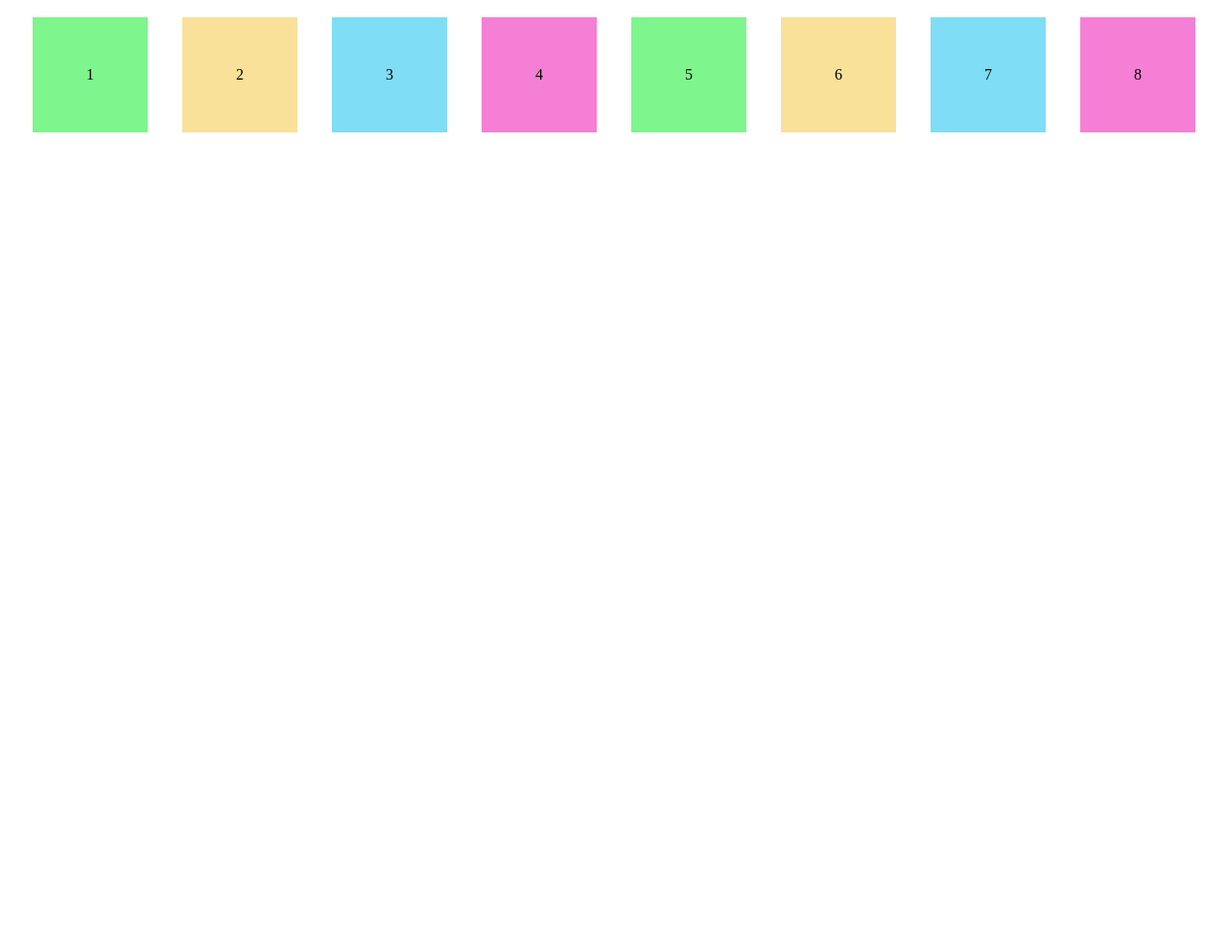
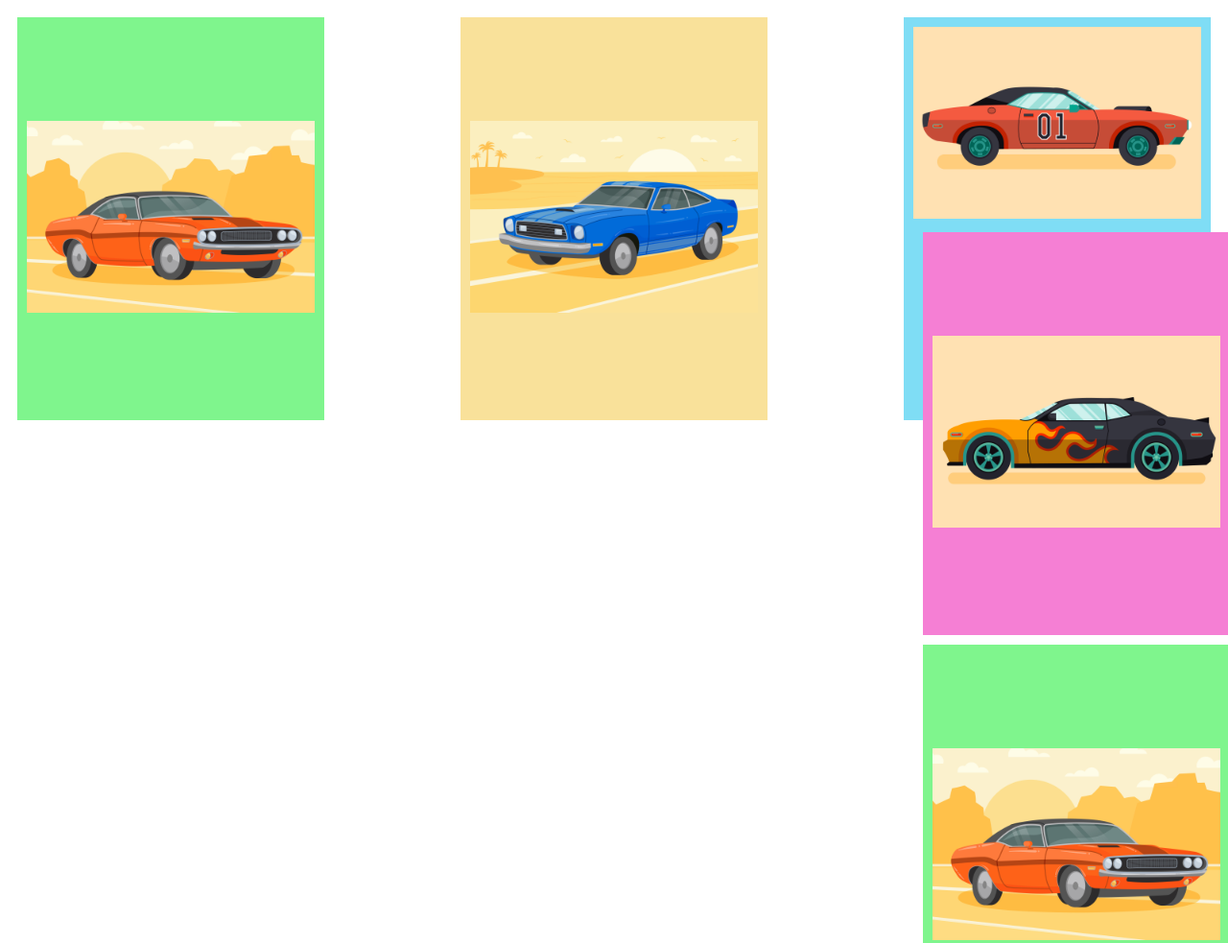
Before and after one commit to joelteixeiradacunha/EECarlos-Goes, a plain HTML site: page display-flex/index.html in a window 1280 px wide. Shown: the top 983 px of the page at 96% size. Before the commit the page ends 800 px from the top, so only its background shows below. Drawn offline with Linux system fonts and the light colour scheme.

Commit message:
commit 2 13fev

```diff
--- a/display-flex/index.html
+++ b/display-flex/index.html
@@ -9,14 +9,61 @@
 <body>
 
     <div class="container">
-        <div class="bloco_1">1</div>
-        <div class="bloco_2">2</div>
-        <div class="bloco_3">3</div>
-        <div class="bloco_4">4</div>
-        <div class="bloco_1">5</div>
-        <div class="bloco_2">6</div>
-        <div class="bloco_3">7</div>
-        <div class="bloco_4">8</div>
+        <div class="bloco_1">
+            <img src="images/7360723.jpg" alt="Mustang" width="300" height="200">
+            <!-- <div class="description">
+                <h2>Mustang GT</h2>
+                <p>Lorem ipsum dolor sit amet consectetur adipisicing elit. Eius nam reprehenderit quibusdam voluptatibus corporis accusantium vero illo maxime placeat possimus quasi dolores, ab corrupti omnis explicabo voluptates at mollitia eligendi!</p>
+            </div> -->
+        </div>
+        <div class="bloco_2">
+            <img src="images/7360730.jpg" alt="Mustang" width="300" height="200">
+            <!-- <div class="description">
+                <h2>Mustang Mach 1</h2>
+                <p>Lorem ipsum dolor sit amet consectetur adipisicing elit. Eius nam reprehenderit quibusdam voluptatibus corporis accusantium vero illo maxime placeat possimus quasi dolores, ab corrupti omnis explicabo voluptates at mollitia eligendi!</p>
+            </div> -->
+        </div>
+        <div class="bloco_3">
+            <img src="images/7394666.jpg" alt="Mustang" width="300" height="200">
+            <!-- <div class="description">
+                <h2>Mustang Shelby GT500</h2>
+                <p>Lorem ipsum dolor sit amet consectetur adipisicing elit. Eius nam reprehenderit quibusdam voluptatibus corporis accusantium vero illo maxime placeat possimus quasi dolores, ab corrupti omnis explicabo voluptates at mollitia eligendi!</p>
+            </div> -->
+        <div class="bloco_4">
+            <img src="images/7394685.jpg" alt="Mustang" width="300" height="200">
+            <!-- <div class="description">
+                <h2>Mustang Boss 302</h2>
+                <p>Lorem ipsum dolor sit amet consectetur adipisicing elit. Eius nam reprehenderit quibusdam voluptatibus corporis accusantium vero illo maxime placeat possimus quasi dolores, ab corrupti omnis explicabo voluptates at mollitia eligendi!</p>
+            </div> -->
+        </div>
+        <div class="bloco_1">
+            <img src="images/7360723.jpg" alt="Mustang" width="300" height="200">
+            <!-- <div class="description">
+                <h2>Mustang GT</h2>
+                <p>Lorem ipsum dolor sit amet consectetur adipisicing elit. Eius nam reprehenderit quibusdam voluptatibus corporis accusantium vero illo maxime placeat possimus quasi dolores, ab corrupti omnis explicabo voluptates at mollitia eligendi!</p>
+            </div> -->
+        </div>
+        <div class="bloco_2">
+            <img src="images/7360730.jpg" alt="Mustang" width="300" height="200">
+            <!-- <div class="description">
+                <h2>Mustang Mach 1</h2>
+                <p>Lorem ipsum dolor sit amet consectetur adipisicing elit. Eius nam reprehenderit quibusdam voluptatibus corporis accusantium vero illo maxime placeat possimus quasi dolores, ab corrupti omnis explicabo voluptates at mollitia eligendi!</p>
+            </div> -->
+        </div>
+        <div class="bloco_3">
+            <img src="images/7394666.jpg" alt="Mustang" width="300" height="200">
+            <!-- <div class="description">
+                <h2>Mustang Shelby GT500</h2>
+                <p>Lorem ipsum dolor sit amet consectetur adipisicing elit. Eius nam reprehenderit quibusdam voluptatibus corporis accusantium vero illo maxime placeat possimus quasi dolores, ab corrupti omnis explicabo voluptates at mollitia eligendi!</p>
+            </div> -->
+        </div>
+        <div class="bloco_4">
+            <img src="images/7394685.jpg" alt="Mustang" width="300" height="200">
+            <!-- <div class="description">
+                <h2>Mustang Boss 302</h2>
+                <p>Lorem ipsum dolor sit amet consectetur adipisicing elit. Eius nam reprehenderit quibusdam voluptatibus corporis accusantium vero illo maxime placeat possimus quasi dolores, ab corrupti omnis explicabo voluptates at mollitia eligendi!</p>
+            </div> -->
+        </div>
     </div>
 
 </body>
--- a/display-flex/style.css
+++ b/display-flex/style.css
@@ -1,12 +1,12 @@
 .container{
     display: flex;
     flex-flow: row wrap;
-    justify-content: space-evenly;
-    align-content: space-around;
+    justify-content: space-between;
+    align-content: center;
 }
 .bloco_1{
-    width: 100px;
-    height: 100px;
+    width: 300px;
+    height: 400px;
     margin: 10px;
     padding: 10px;
     text-align: center;
@@ -14,8 +14,8 @@
     background-color: rgb(127, 245, 141);
 }
 .bloco_2{
-    width: 100px;
-    height: 100px;
+    width: 300px;
+    height: 400px;
     margin: 10px;
     padding: 10px;
     text-align: center;
@@ -23,8 +23,8 @@
     background-color: rgb(249, 225, 154);
 }
 .bloco_3{
-    width: 100px;
-    height: 100px;
+    width: 300px;
+    height: 400px;
     margin: 10px;
     padding: 10px;
     text-align: center;
@@ -32,8 +32,8 @@
     background-color: rgb(127, 221, 245);
 }
 .bloco_4{
-    width: 100px;
-    height: 100px;
+    width: 300px;
+    height: 400px;
     margin: 10px;
     padding: 10px;
     text-align: center;
```
